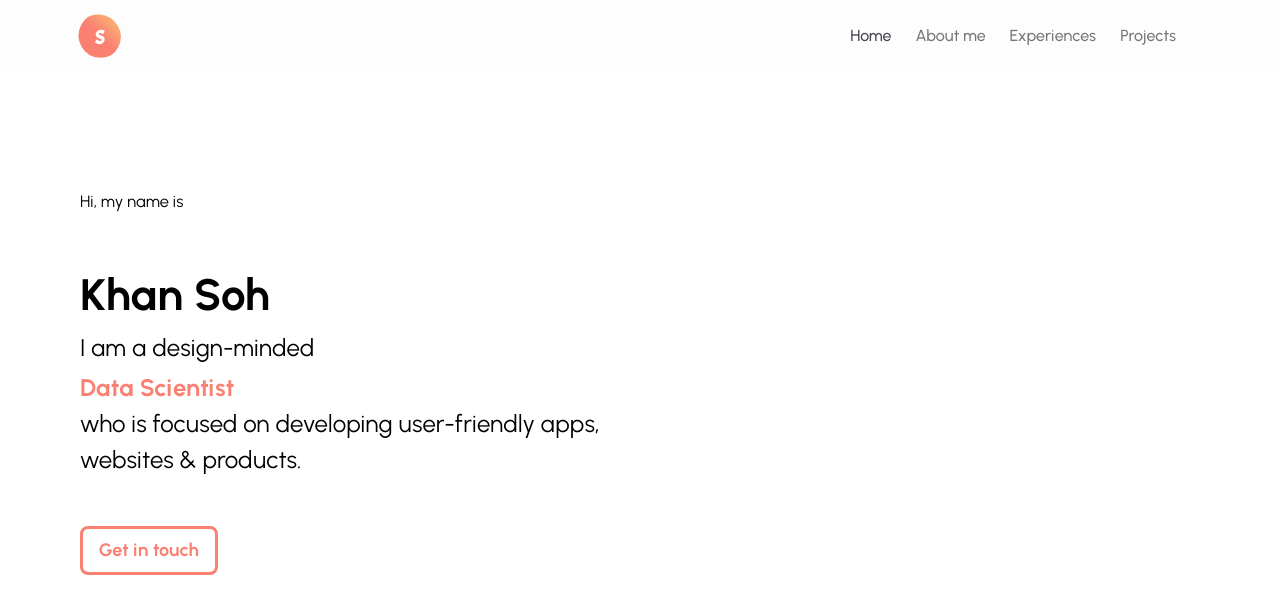
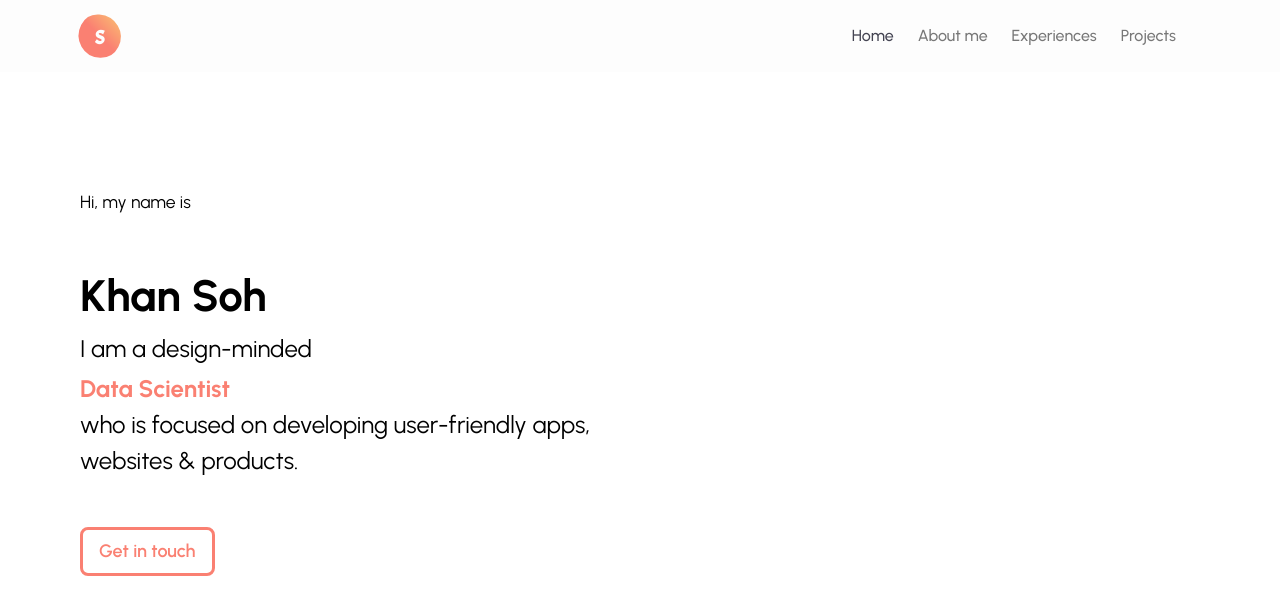
Before and after one commit to notAunty/portfolio-v2, a Jekyll site: the page built from src/index.html, in a window 1280 px wide. Shown: the top 615 px of the page. Built offline with Jekyll 4.4.1, drawn with Linux system fonts in a browser that asks for light colours; comment, search, counter and statistics services are not loaded.

Commit message:
updated fonts

```diff
--- a/src/_sass/_fonts.scss
+++ b/src/_sass/_fonts.scss
@@ -11,28 +11,28 @@
 
 @font-face {
   font-family: 'Urbanist';
-  src: url('../fonts/Urbanist-Light.ttf');
-  font-weight: 300;
-  font-style: normal;
-}
-
-@font-face {
-  font-family: 'Urbanist';
-  src: url('../fonts/Urbanist-Regular.ttf');
+  src: url('../fonts/Urbanist-Regular.woff2');
   font-weight: 400;
   font-style: normal;
 }
 
 @font-face {
   font-family: 'Urbanist';
-  src: url('../fonts/Urbanist-Medium.ttf');
+  src: url('../fonts/Urbanist-Medium.woff2');
   font-weight: 500;
   font-style: normal;
 }
 
 @font-face {
   font-family: 'Urbanist';
-  src: url('../fonts/Urbanist-Bold.ttf');
+  src: url('../fonts/Urbanist-SemiBold.woff2');
+  font-weight: 600;
+  font-style: normal;
+}
+
+@font-face {
+  font-family: 'Urbanist';
+  src: url('../fonts/Urbanist-Bold.woff2');
   font-weight: 700;
   font-style: normal;
 }
@@ -51,7 +51,7 @@
 $h4: 3.0;
 $h5: 2.5;
 $h6: 2.25;
-$body: 2.05;
+$body: 2.2;
 $caption: 1.7;
 
 $font-stack: system-ui, Verdana, Helvetica, Roboto, -apple-system, BlinkMacSystemFont, Arial, sans-serif;
```
Also changed, not shown: src/fonts/Urbanist-Bold.ttf (deleted), src/fonts/Urbanist-Bold.woff2 (added), src/fonts/Urbanist-Light.ttf (deleted), src/fonts/Urbanist-Medium.ttf (deleted), src/fonts/Urbanist-Medium.woff2 (added), src/fonts/Urbanist-Regular.ttf (deleted), src/fonts/Urbanist-Regular.woff2 (added), src/fonts/Urbanist-SemiBold.woff2 (added).
